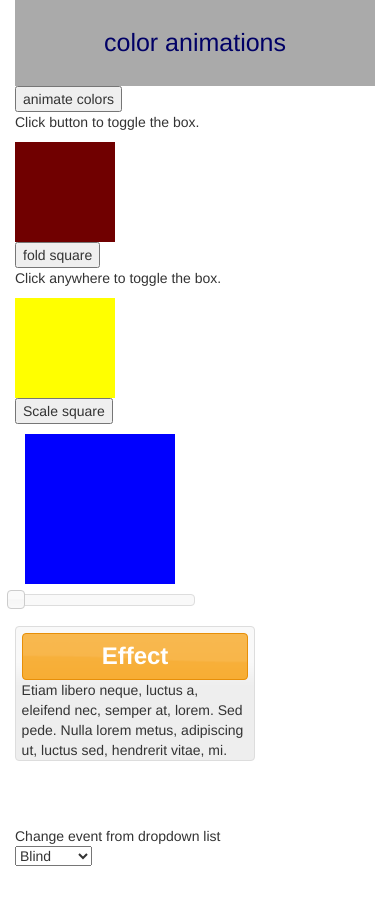
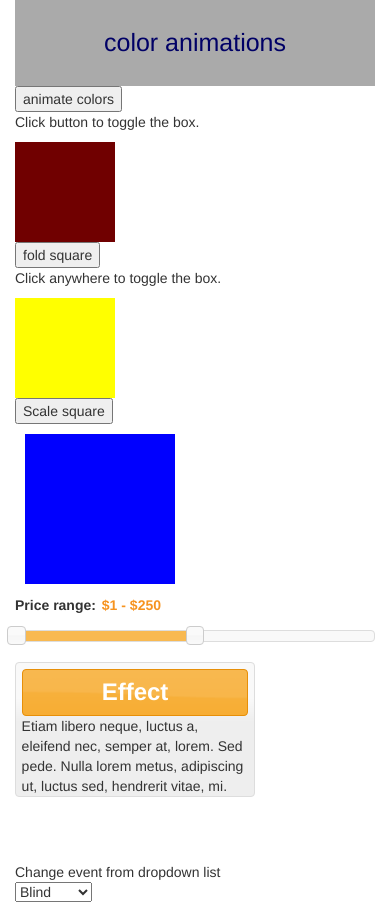
Before and after one commit to irfanuppsala/jQuery, a plain HTML site: page index.html in a window 390 px wide. Shown: the top 902 px of the page. Before the commit the page ends 866 px from the top, so only its background shows below. Drawn offline with nearby package versions, Linux system fonts and the light colour scheme.

Commit message:
Added responsive slider

```diff
--- a/index.html
+++ b/index.html
@@ -60,7 +60,12 @@
 
     <div class="row">
       <div class="col-md-12">
-        <div id="slider" style="width: 50%"></div>
+        <p>
+          <label for="amount">Price range:</label>
+          <input type="text" id="amount" readonly style="border:0; color:#f6931f; font-weight:bold;">
+        </p>
+
+        <div id="slider-range"></div>
       </div>
     </div>
 
--- a/js/app.js
+++ b/js/app.js
@@ -31,10 +31,20 @@ $( "#squareScale" ).click(function() {
 /* scale effect start JQuery*/
 $("#draggable").draggable();
 
+/* Slider scale effects*/
 $(function() {
-  $( "#slider" ).slider();
-
-});
+    $( "#slider-range" ).slider({
+      range: true,
+      min: 0,
+      max: 500,
+      values: [ 1, 250 ],
+      slide: function( event, ui ) {
+        $( "#amount" ).val( "$" + ui.values[ 0 ] + " - $" + ui.values[ 1 ] );
+      }
+    });
+    $( "#amount" ).val( "$" + $( "#slider-range" ).slider( "values", 0 ) +
+      " - $" + $( "#slider-range" ).slider( "values", 1 ) );
+  });
 
 /* Button effects */
 $(function() {
```
